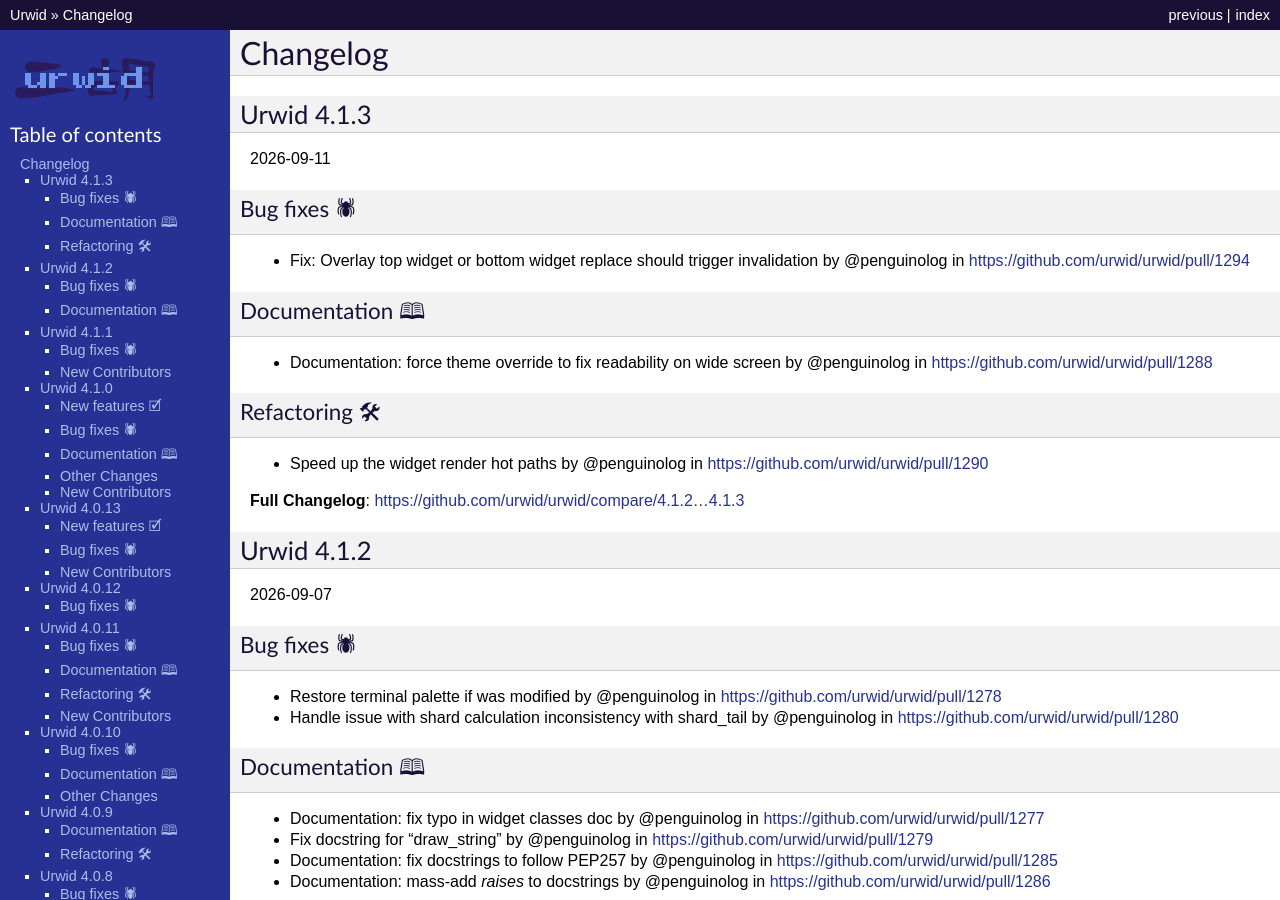
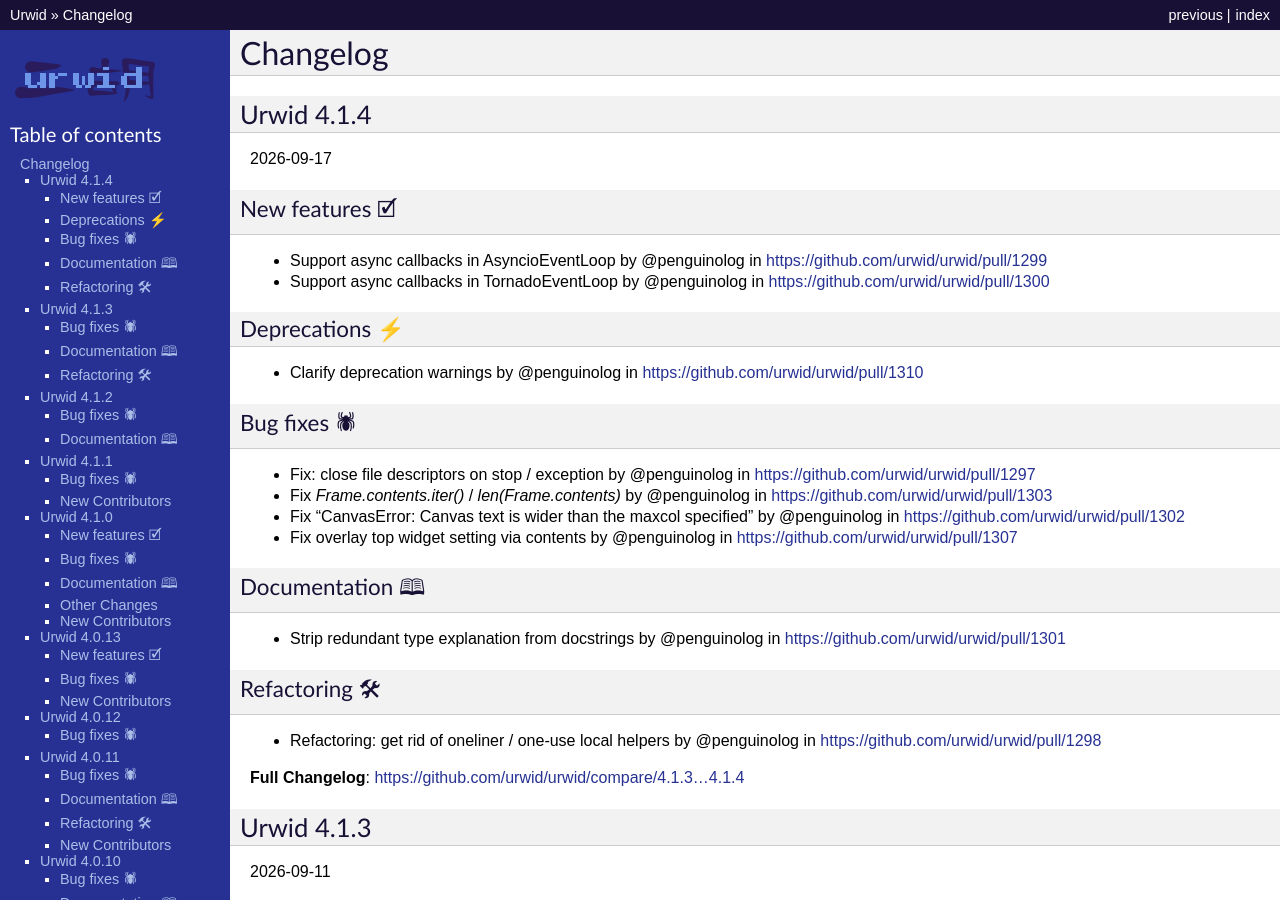
Before and after one commit to urwid/urwid, a Sphinx documentation site: the page built from docs/changelog.rst, in a window 1280 px wide and 900 px high. Built offline with Sphinx 7.4.7, drawn with Linux system fonts in a browser that asks for light colours.

Commit message:
Update changelog for 4.1.4 (#1311)

```diff
--- a/docs/changelog.rst
+++ b/docs/changelog.rst
@@ -2,6 +2,38 @@
 Changelog
 ---------
 
+Urwid 4.1.4
+============
+
+2026-09-17
+
+New features 🗹
++++++++++++++++
+* Support async callbacks in AsyncioEventLoop by @penguinolog in https://github.com/urwid/urwid/pull/1299
+* Support async callbacks in TornadoEventLoop by @penguinolog in https://github.com/urwid/urwid/pull/1300
+
+Deprecations ⚡
++++++++++++++++
+* Clarify deprecation warnings by @penguinolog in https://github.com/urwid/urwid/pull/1310
+
+Bug fixes 🕷
+++++++++++++
+* Fix: close file descriptors on stop / exception by @penguinolog in https://github.com/urwid/urwid/pull/1297
+* Fix `Frame.contents.iter()` / `len(Frame.contents)` by @penguinolog in https://github.com/urwid/urwid/pull/1303
+* Fix "CanvasError: Canvas text is wider than the maxcol specified" by @penguinolog in https://github.com/urwid/urwid/pull/1302
+* Fix overlay top widget setting via contents by @penguinolog in https://github.com/urwid/urwid/pull/1307
+
+Documentation 🕮
+++++++++++++++++
+* Strip redundant type explanation from docstrings by @penguinolog in https://github.com/urwid/urwid/pull/1301
+
+Refactoring 🛠
+++++++++++++++
+* Refactoring: get rid of oneliner / one-use local helpers by @penguinolog in https://github.com/urwid/urwid/pull/1298
+
+
+**Full Changelog**: https://github.com/urwid/urwid/compare/4.1.3...4.1.4
+
 Urwid 4.1.3
 ============
 
@@ -10,9 +42,11 @@ Urwid 4.1.3
 Bug fixes 🕷
 ++++++++++++
 * Fix: Overlay top widget or bottom widget replace should trigger invalidation by @penguinolog in https://github.com/urwid/urwid/pull/1294
+
 Documentation 🕮
 ++++++++++++++++
 * Documentation: force theme override to fix readability on wide screen by @penguinolog in https://github.com/urwid/urwid/pull/1288
+
 Refactoring 🛠
 ++++++++++++++
 * Speed up the widget render hot paths by @penguinolog in https://github.com/urwid/urwid/pull/1290
@@ -28,6 +62,7 @@ Bug fixes 🕷
 ++++++++++++
 * Restore terminal palette if was modified by @penguinolog in https://github.com/urwid/urwid/pull/1278
 * Handle issue with shard calculation inconsistency with shard_tail by @penguinolog in https://github.com/urwid/urwid/pull/1280
+
 Documentation 🕮
 ++++++++++++++++
 * Documentation: fix typo in widget classes doc by @penguinolog in https://github.com/urwid/urwid/pull/1277
@@ -66,12 +101,15 @@ New features 🗹
 * Feat: implement deque support for ListBox and `ANSIText` widget by @penguinolog in https://github.com/urwid/urwid/pull/1265
   `ANSIText` is a `Text` like widget containing parsed `ANSI` text including color/style information and basic flags
   as `bel`/`leds`/`title`.
+
 Bug fixes 🕷
 ++++++++++++
 * Count the real ellipsis width in trimmed layout segments by @dylanpulver in https://github.com/urwid/urwid/pull/1261
+
 Documentation 🕮
 ++++++++++++++++
 * Typing: fix ListBox typing protocol by @penguinolog in https://github.com/urwid/urwid/pull/1253
+
 Other Changes
 +++++++++++++
 * Tests: add missing tests for common use-cases by @penguinolog in https://github.com/urwid/urwid/pull/1257
@@ -92,6 +130,7 @@ Urwid 4.0.13
 New features 🗹
 +++++++++++++++
 * Display attributes: add faint text support by @ChrisJr404 in https://github.com/urwid/urwid/pull/1249
+
 Bug fixes 🕷
 ++++++++++++
 * Fix sizing related issues by @penguinolog in https://github.com/urwid/urwid/pull/1250
@@ -124,9 +163,11 @@ Bug fixes 🕷
 * Raw display: do not crash on a last row of a single wide grapheme by @luantaraschi in https://github.com/urwid/urwid/pull/1229
 * ScrollBar: decide the scrollbar hitbox before the event is passed on by @luantaraschi in https://github.com/urwid/urwid/pull/1234
 * GridFlow: keep the focus a callback set during keypress or mouse event by @luantaraschi in https://github.com/urwid/urwid/pull/1230
+
 Documentation 🕮
 ++++++++++++++++
 * Typing: annotate ListBox by @penguinolog in https://github.com/urwid/urwid/pull/1236
+
 Refactoring 🛠
 ++++++++++++++
 * Refactoring: stop with monkey-patching `Padding` in `GridFlow` by @penguinolog in https://github.com/urwid/urwid/pull/1231
@@ -145,12 +186,14 @@ Urwid 4.0.10
 Bug fixes 🕷
 ++++++++++++
 * Web display: handle invalid input with "window resize" by @penguinolog in https://github.com/urwid/urwid/pull/1220
+
 Documentation 🕮
 ++++++++++++++++
 * Typing: annotate bar_graph by @penguinolog in https://github.com/urwid/urwid/pull/1221
 * typing: handle internal mypy warnings by @penguinolog in https://github.com/urwid/urwid/pull/1224
 * typing: fix monitored list errors by @penguinolog in https://github.com/urwid/urwid/pull/1225
 * typing: fix part of listbox errors by @penguinolog in https://github.com/urwid/urwid/pull/1226
+
 Other Changes
 +++++++++++++
 * typing: early guard `ListWalker` API in `ListBox` calls by @penguinolog in https://github.com/urwid/urwid/pull/1227
@@ -168,6 +211,7 @@ Documentation 🕮
 * Typing: fix `WidgetContainerListContentsMixin` typing by @penguinolog in https://github.com/urwid/urwid/pull/1210
 * Typing: simplify internal annotations by @penguinolog in https://github.com/urwid/urwid/pull/1211
 * Typing: explicit annotate enum literals for widget constants by @penguinolog in https://github.com/urwid/urwid/pull/1218
+
 Refactoring 🛠
 ++++++++++++++
 * Refactoring: get rid of monkeypatching in monitored_list by @penguinolog in https://github.com/urwid/urwid/pull/1213
@@ -195,6 +239,7 @@ Urwid 4.0.7
 Bug fixes 🕷
 ++++++++++++
 * Fix encoding handling by web display by @penguinolog in https://github.com/urwid/urwid/pull/1201
+
 Documentation 🕮
 ++++++++++++++++
 * Typing: annotate `MainLoop` and `signals` by @penguinolog in https://github.com/urwid/urwid/pull/1199
@@ -216,6 +261,7 @@ Container widgets as `Columns`, `Pile`, `GridFlow`, `Frame`, `Overlay` and `Padd
 Bug fixes 🕷
 ++++++++++++
 * Fix web display broken by token_urlsafe session ids by @2018302345 in https://github.com/urwid/urwid/pull/1195
+
 Documentation 🕮
 ++++++++++++++++
 * Typing: fix scrollable module annotations by @penguinolog in https://github.com/urwid/urwid/pull/1194
@@ -237,14 +283,17 @@ New features 🗹
 +++++++++++++++
 * Copy signal handlers before emission by @Sanjays2402 in https://github.com/urwid/urwid/pull/1187
 * Implement `_scrollbar_layout` and left click handling for `Scrollable` by @penguinolog in https://github.com/urwid/urwid/pull/1192
+
 Bug fixes 🕷
 ++++++++++++
 * Fix rle_product for zero-len elements by @penguinolog in https://github.com/urwid/urwid/pull/1191
+
 Documentation 🕮
 ++++++++++++++++
 * typing: fix `Filler` typing annotations by @penguinolog in https://github.com/urwid/urwid/pull/1183
 * typing: extend widget_decoration module typing coverage by @penguinolog in https://github.com/urwid/urwid/pull/1184
 * Typing: annotate and fix attr_map by @penguinolog in https://github.com/urwid/urwid/pull/1186
+
 Refactoring 🛠
 ++++++++++++++
 * Migrate `Edit` widget to use `WidgetWrap` as base class and update methods by @penguinolog in https://github.com/urwid/urwid/pull/1180
@@ -263,9 +312,11 @@ Urwid 4.0.4
 New features 🗹
 +++++++++++++++
 * urwid.Colmns: re-calculate column_widths only if pack widgets changed by @penguinolog in https://github.com/urwid/urwid/pull/1178
+
 Bug fixes 🕷
 ++++++++++++
 * Fix IndexError in decompose_tagmarkup when a nested sublist is empty by @gaoflow in https://github.com/urwid/urwid/pull/1172
+
 Documentation 🕮
 ++++++++++++++++
 * Typing: partially annotate examples and fix annotations by @penguinolog in https://github.com/urwid/urwid/pull/1173
@@ -283,11 +334,13 @@ Urwid 4.0.3
 2026-06-25
 
 Deprecations ⚡
-++++++++++++++
++++++++++++++++
 * Deprecate `content_delta` as unused by @penguinolog in https://github.com/urwid/urwid/pull/1151
+
 Bug fixes 🕷
 ++++++++++++
 * Fix `shard_body_row`: falsy content_iter raises ValueError by @penguinolog in https://github.com/urwid/urwid/pull/1162
+
 Documentation 🕮
 ++++++++++++++++
 * Mass typing annotations fixes.
@@ -302,10 +355,12 @@ Urwid 4.0.2
 New features 🗹
 +++++++++++++++
 * Initial typing support for urwid package by @penguinolog in https://github.com/urwid/urwid/pull/1144
+
 Bug fixes 🕷
 ++++++++++++
 * Fix ListBoxError in _keypress_page_down when snapping to a widget above the top by @neutralinsomniac in https://github.com/urwid/urwid/pull/1133
 * Fix lazy_import of display modules if __package__ is not defined by @penguinolog in https://github.com/urwid/urwid/pull/1136
+
 Documentation 🕮
 ++++++++++++++++
 * Adjust typing for `urwid.display` and `urwid.event_loop` by @penguinolog in https://github.com/urwid/urwid/pull/1138
@@ -313,9 +368,11 @@ Documentation 🕮
 * Typing: adjust event loop types by @penguinolog in https://github.com/urwid/urwid/pull/1140
 * Typing: adjust types for vterm, numedit and graphics by @penguinolog in https://github.com/urwid/urwid/pull/1141
 * Typing: adjust types for `urwid.widget` by @penguinolog in https://github.com/urwid/urwid/pull/1142
+
 Refactoring 🛠
 ++++++++++++++
 * Feat: refactor `urwid.widget.scrollable` by @penguinolog in https://github.com/urwid/urwid/pull/1143
+
 Other Changes
 +++++++++++++
 * Web display: tighten security by using more complex identifiers by @penguinolog in https://github.com/urwid/urwid/pull/1137
@@ -335,6 +392,7 @@ Bug fixes 🕷
 ++++++++++++
 * fix three return type annotations by @evgunter in https://github.com/urwid/urwid/pull/1121
 * Web display: use secure random session identifiers by @penguinolog in https://github.com/urwid/urwid/pull/1128
+
 Other Changes
 +++++++++++++
 * Add SECURITY.md by @jrwe in https://github.com/urwid/urwid/pull/1123
@@ -356,9 +414,11 @@ Breaking Changes ⚠
 * Deprecation: Remove deprecated protected  methods for version 4 by @penguinolog in https://github.com/urwid/urwid/pull/1078
 * Deprecation: Remove deprecated public methods announced to be removed in v4 by @penguinolog in https://github.com/urwid/urwid/pull/1085
 * Deprecation: Remove deprecated `Filler.get_body` and `Filler.set_body` by @penguinolog in https://github.com/urwid/urwid/pull/1117
+
 Deprecations ⚡
-++++++++++++++
++++++++++++++++
 * Deprecation: announce deadline for deprecated APIs by @penguinolog in https://github.com/urwid/urwid/pull/1118
+
 Bug fixes 🕷
 ++++++++++++
 * stdin handling for closed state by @wilkpio in https://github.com/urwid/urwid/pull/1112
@@ -375,8 +435,9 @@ Urwid 3.0.5
 2026-02-02
 
 Deprecations ⚡
-++++++++++++++
++++++++++++++++
 * Un-deprecate `user_arg` for signals by @penguinolog in https://github.com/urwid/urwid/pull/1092
+
 Bug fixes 🕷
 ++++++++++++
 * Fix terminal scroll TypeError by @penguinolog in https://github.com/urwid/urwid/pull/1098
@@ -395,8 +456,9 @@ Urwid 3.0.4
 2025-12-01
 
 Deprecations ⚡
-++++++++++++++
++++++++++++++++
 * Fix CheckBox DeprecationWarning: Use user_args instead of user_arg by @sawdmn in https://github.com/urwid/urwid/pull/1079
+
 Other Changes
 +++++++++++++
 * Refactoring: use official python way for lazy imports by @penguinolog in https://github.com/urwid/urwid/pull/1077
```
